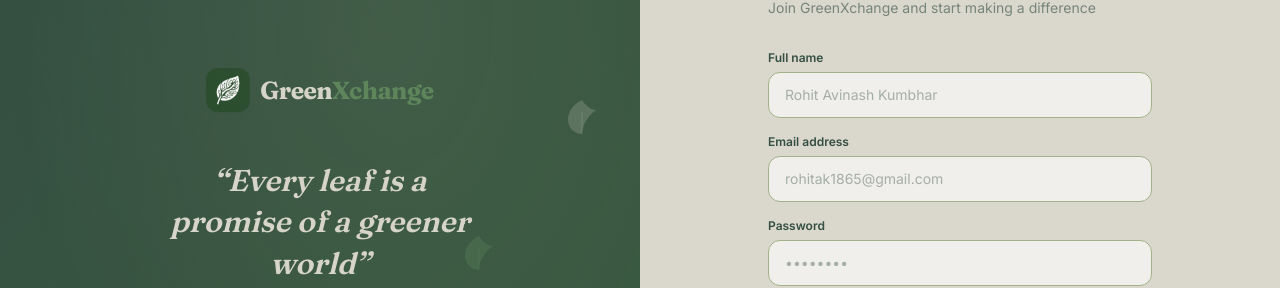
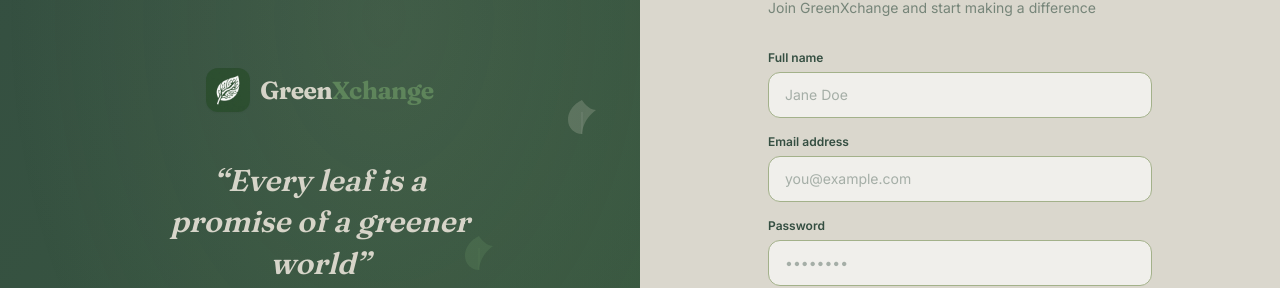
Before and after one commit to moon-chm/GreenXchange, a Next.js app in the folder frontend/: page /register in a window 1280 px wide. Shown: the part 224-512 px from the top of the page. Built offline with nearby package versions, Linux system fonts and the light colour scheme; no server answers.

Commit message:
fix(ui): sanitize placeholder values in registration form to standard generic placeholders

```diff
--- a/frontend/src/app/(auth)/register/page.tsx
+++ b/frontend/src/app/(auth)/register/page.tsx
@@ -281,7 +281,7 @@ export default function RegisterPage() {
                       autoComplete="name"
                       value={name}
                       onChange={(e) => setName(e.target.value)}
-                      placeholder="Rohit Avinash Kumbhar"
+                      placeholder="Jane Doe"
                       className={inputClass}
                     />
                   </div>
@@ -302,7 +302,7 @@ export default function RegisterPage() {
                       autoComplete="email"
                       value={email}
                       onChange={(e) => setEmail(e.target.value)}
-                      placeholder="rohitak1865@gmail.com"
+                      placeholder="you@example.com"
                       className={inputClass}
                     />
                   </div>
```
Also changed, not shown: 1 other file (tests, documents, lock files or other folders).
